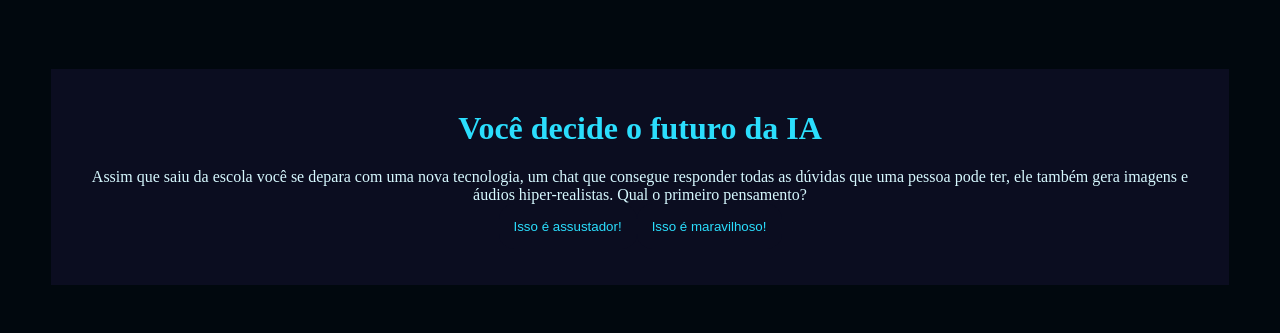
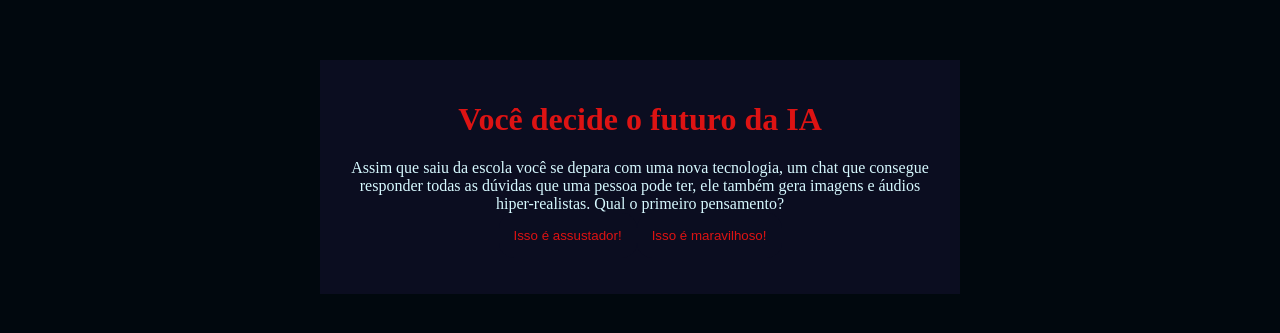
Before and after one commit to PedroHBarrosPereira/Inteligencia-artificial, a plain HTML site: page index.html in a window 1280 px wide. Shown: the part 231-564 px from the top of the page. Drawn offline with Linux system fonts and the light colour scheme.

Commit message:
Add files via upload

```diff
--- a/style.css
+++ b/style.css
@@ -1,8 +1,8 @@
 :root{
     --cor-fundo:#01080e;
     --cor-principal:#0B0D20;
-    --cor-secundaria:#212333;
-    --cor-destaque: #2bdefd;
+    --cor-secundaria:#0f0ce4d3;
+    --cor-destaque: #dd1313;
     --cor-texto: #d7f9ff;
 }
 
@@ -18,6 +18,7 @@ body{
 .caixa-principal{
     background-color: var(--cor-principal);
     width: 90%;
+    max-width: 600px;
     text-align: center;
     padding: 20px;
 }
@@ -35,5 +36,5 @@ button {
 }
 button:hover {
     background-color: var(--cor-destaque);
-    color: var(--cor-principal);
+    color: var(--cor-secundaria);
  }
```
